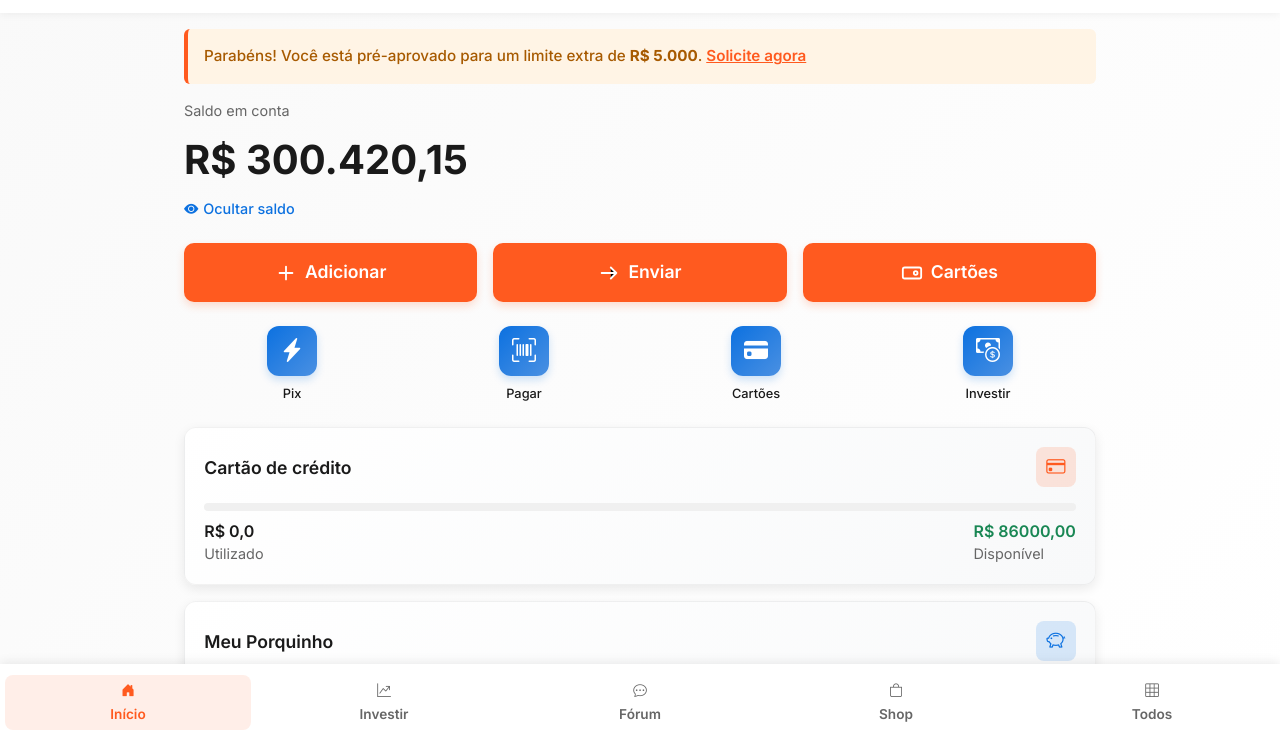
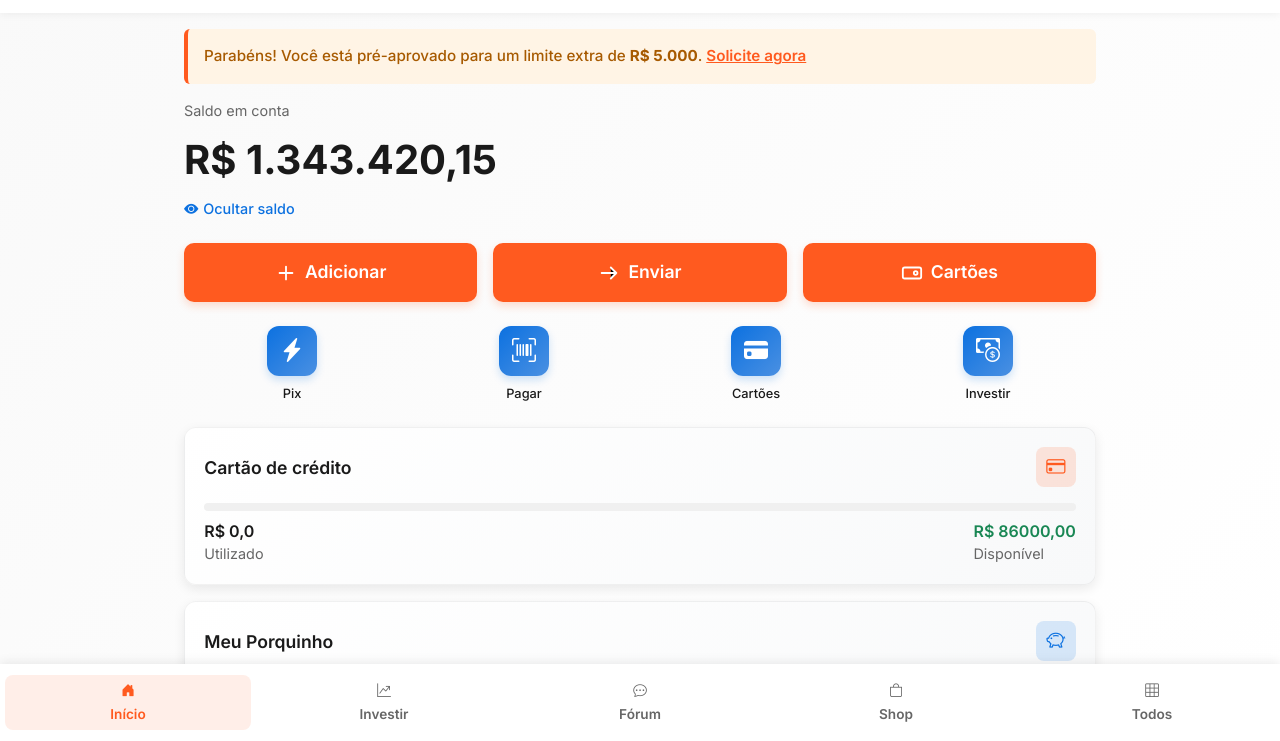
Before and after one commit to Thaynison/Yggdrasil_bank, a plain HTML site: page dashboard.html in a window 1280 px wide. Shown: the part 59-800 px from the top of the page. Drawn offline with nearby package versions, Linux system fonts and the light colour scheme.

Commit message:
Update dashboard.html

```diff
--- a/dashboard.html
+++ b/dashboard.html
@@ -748,7 +748,7 @@
 
       <div class="saldo-container">
         <div class="saldo-label">Saldo em conta</div>
-        <div class="saldo-value">R$ 300.420,15</div>
+        <div class="saldo-value">R$ 1.343.420,15</div>
         <button class="toggle-saldo">
           <i class="bi bi-eye-fill"></i> Ocultar saldo
         </button>
```
